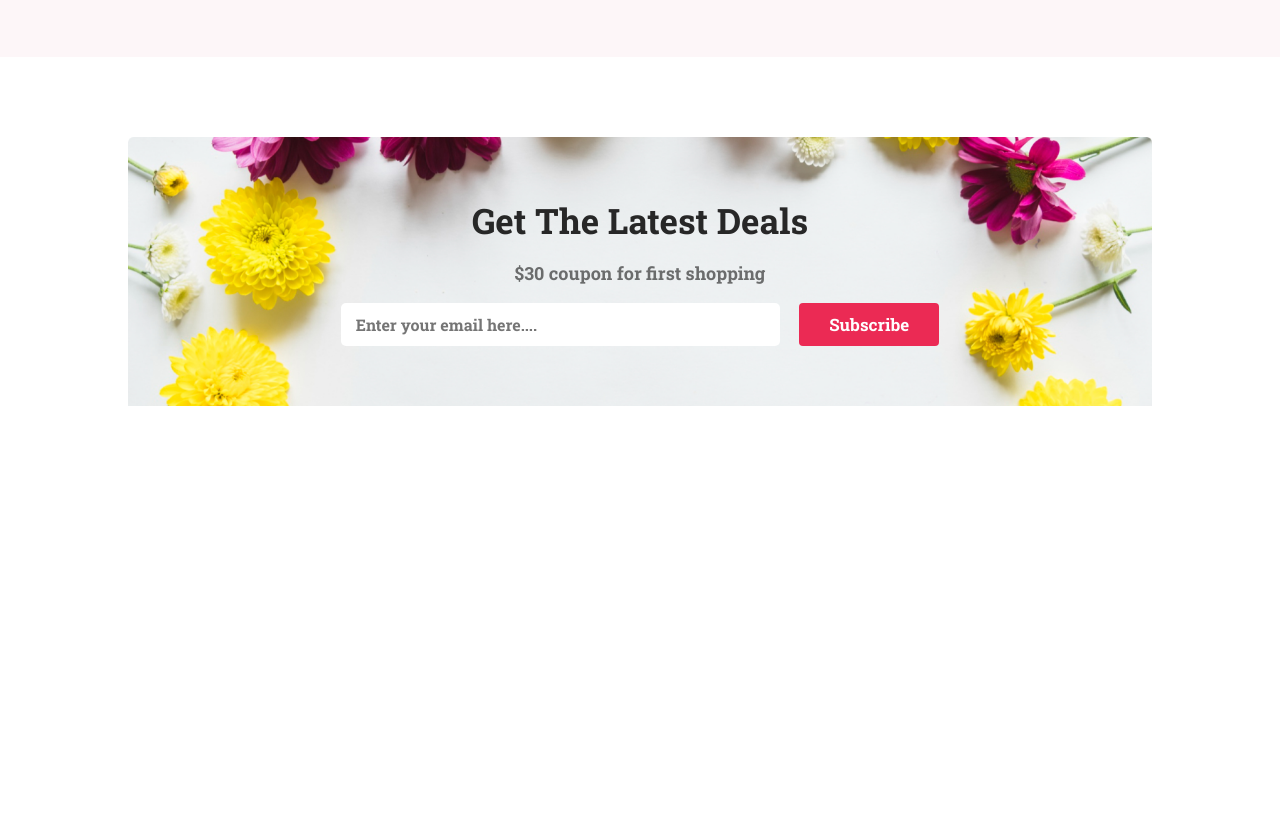
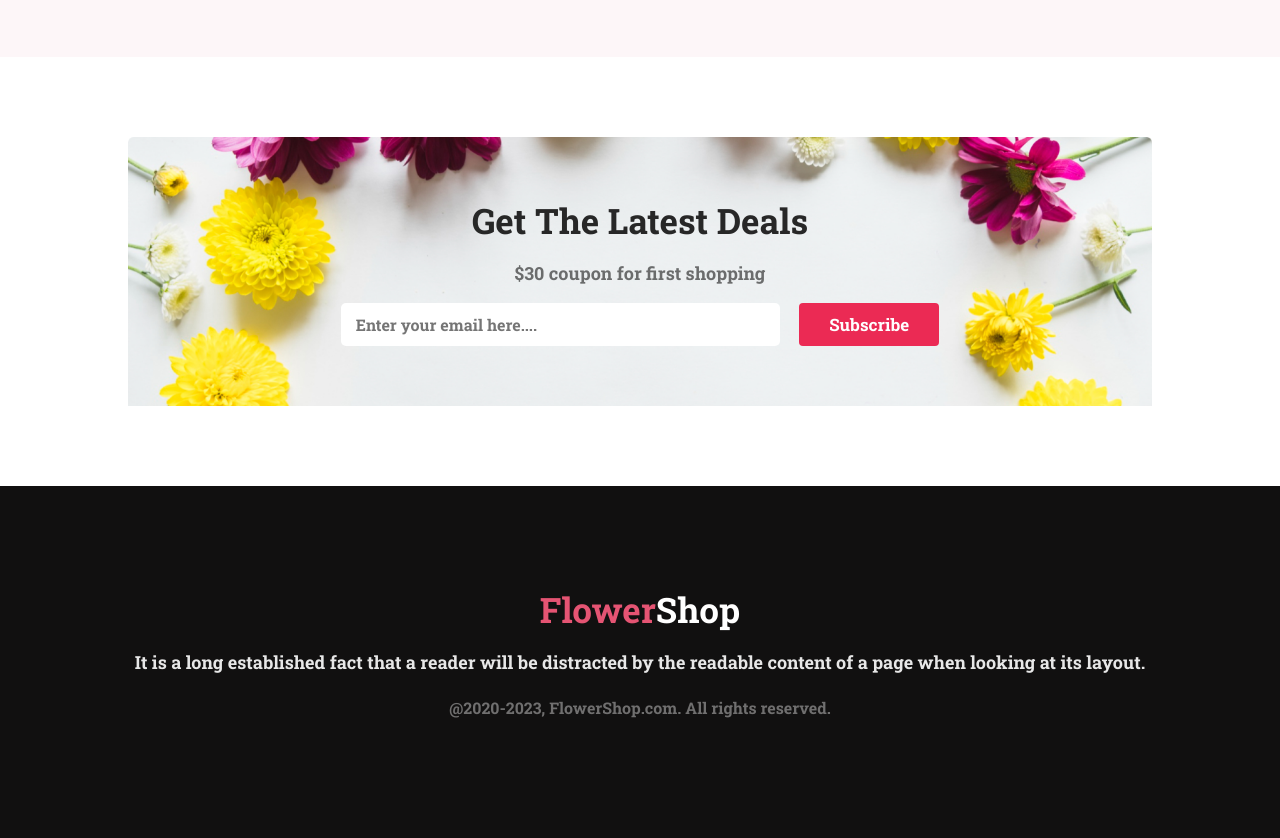
Before and after one commit to WebRiaz176/flower-shop-assignment, a plain HTML site: page my-first-assignment/flower-shop/index.html in a window 1280 px wide. Shown: the part 3203-4041 px from the top of the page. Before the commit the page ends 3609 px from the top, so only its background shows below. Drawn offline with Linux system fonts and the light colour scheme.

Commit message:
footer part end

```diff
--- a/my-first-assignment/flower-shop/index.html
+++ b/my-first-assignment/flower-shop/index.html
@@ -161,5 +161,15 @@
 
     </main>
      <!-- Main Part End -->
+
+     <!-- Footer Part start -->
+     <footer>
+        <div class="footer-content center margin-top">
+            <h3 class="section-title footer-title"><span class="spesial-text">Flower</span>Shop</h3>
+            <p>It is a long established fact that a reader will be distracted by the readable content of a page when looking at its layout.</p>
+            <p><small>@2020-2023, FlowerShop.com. All rights reserved.</small></p>
+        </div>
+    </footer>
+    <!-- Footer Part End -->
 </body>
 </html>
--- a/my-first-assignment/flower-shop/style.css
+++ b/my-first-assignment/flower-shop/style.css
@@ -14,7 +14,7 @@
 .hot-deal-content,
 #instagram,
 .review-content,
-.latest-deals-content {
+.latest-deals-content, .footer-conten {
     width: 80%;
     margin: 0 auto;
 }
@@ -274,3 +274,25 @@ header {
     border: 0;
     border-radius: 5px;
 }
+
+/* footer styles */
+footer {
+    background-color: #111010;
+}
+.footer-content {
+    padding: 100px 0;
+}
+.footer-title {
+    color: white;
+}
+.footer-content p {
+    color: rgba(255, 255, 255, 0.90);
+    font-size: 18px;
+    font-weight: 400;
+    line-height: 30px;
+}
+.footer-content p small {
+    color: rgba(255, 255, 255, 0.40);
+    font-size: 16px;
+    font-weight: 400;
+}
```
